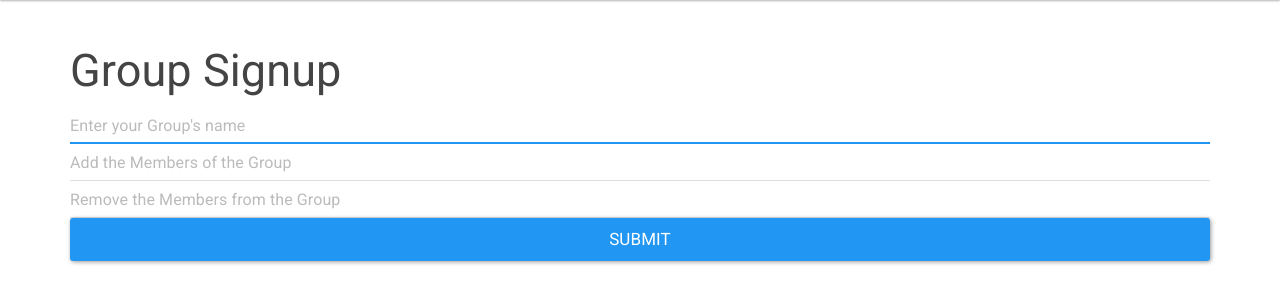
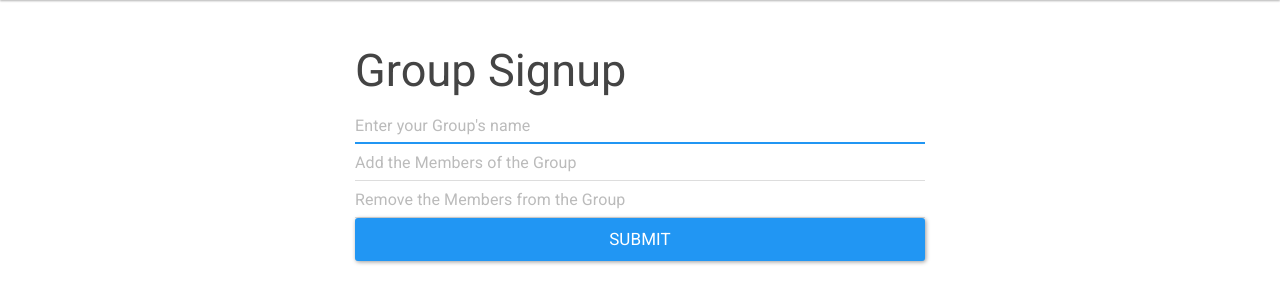
Before and after one commit to ashleypnguyen/cs3240-s17-team20, a Django app: page /groupSignup/ in a window 1280 px wide. Shown: the part 64-368 px from the top of the page. Run offline with Django 3.2, Linux system fonts and the light colour scheme; some libraries are stand-ins or nearby versions.

Commit message:
Just a minor change, experimenting with stuff

```diff
--- a/UserGroupForms/templates/groupSignup.html
+++ b/UserGroupForms/templates/groupSignup.html
@@ -79,7 +79,7 @@
 
 
 
- <div class="container">
+ <div class="container" style="min-width:200px;max-width:600px;margin-right:auto;margin-left:auto;padding-left:15px;padding-right:15px;">
     <form method="POST" action="/getdata/" onsubmit="return validInfo()">
       <form class="form-signin">
         <h2 class="form-signin-heading">Group Signup</h2>
```
